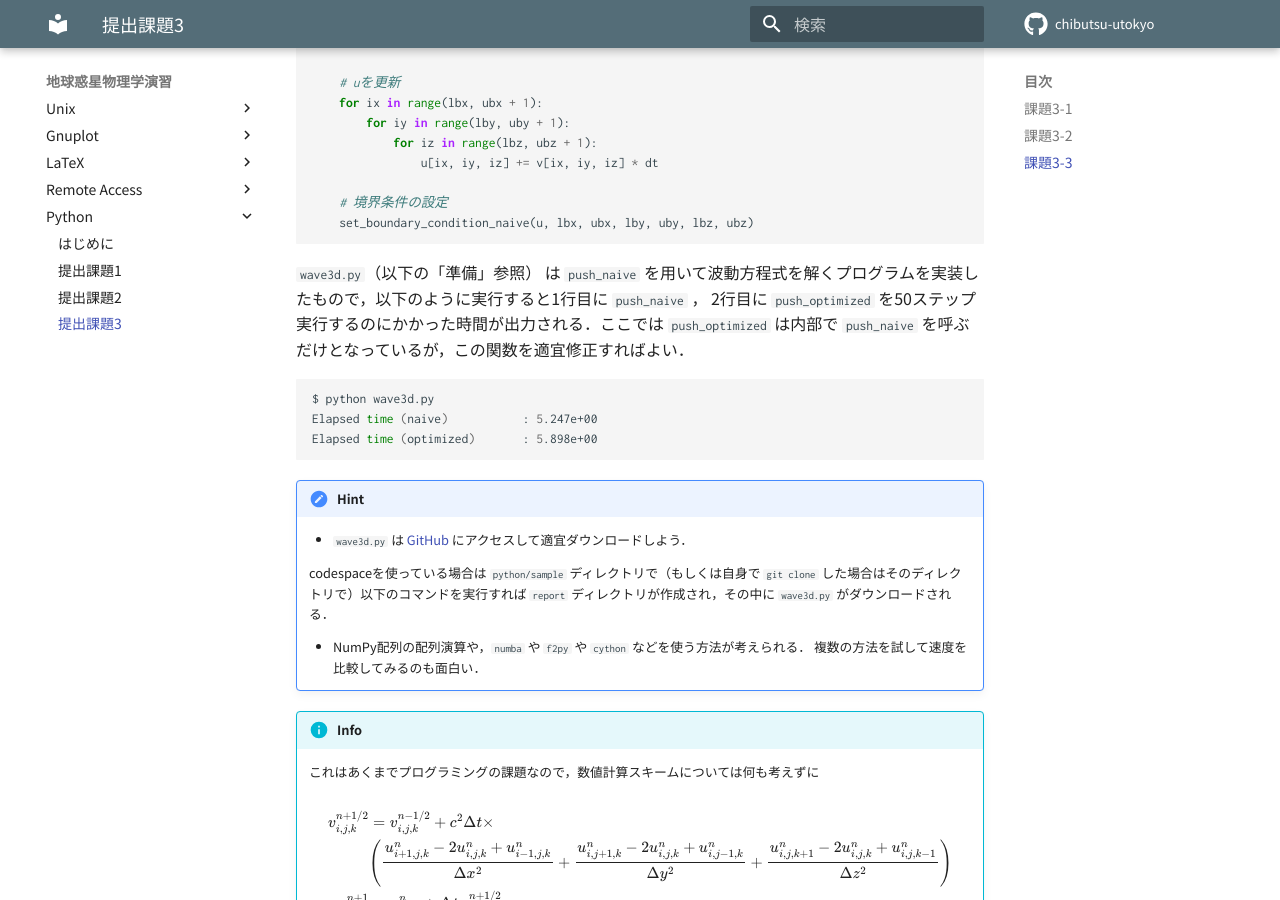
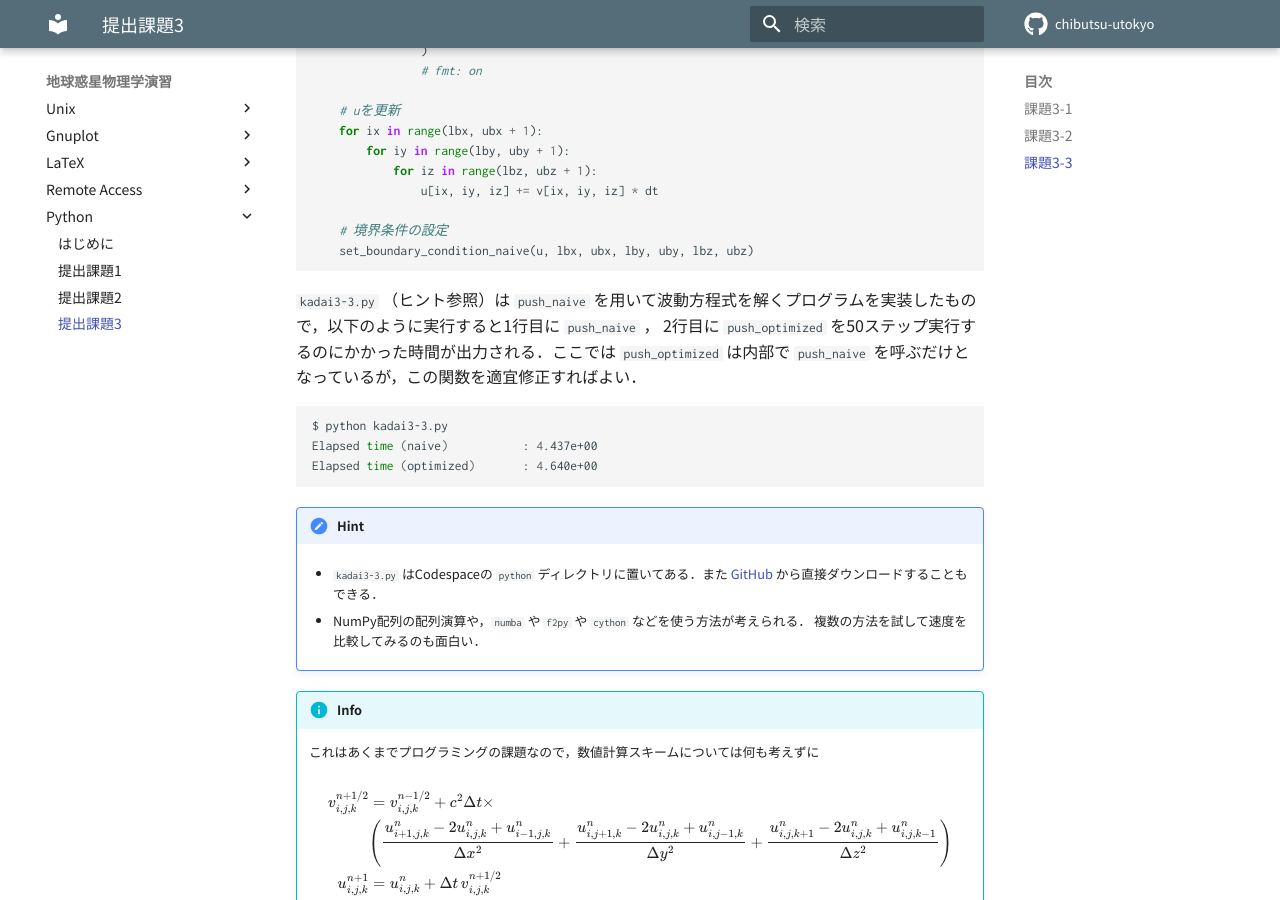
Before and after one commit to chibutsu-utokyo/chibutsu-utokyo.github.io, an MkDocs documentation site: the page built from docs/python/kadai3.md, in a window 1280 px wide and 900 px high, scrolled down 3522 px. Built offline with MkDocs 1.6.1 and Material for MkDocs 9.7.7, drawn with Linux system fonts in a browser that asks for light colours; comment, search, counter and statistics services are not loaded; some of the changed text lies outside the part shown.

Commit message:
Minor update

````diff
--- a/docs/python/kadai3.md
+++ b/docs/python/kadai3.md
@@ -2,6 +2,7 @@
 
 !!!note
     - 締め切りや提出方法・提出先については指示を出すのでそれに従ってください．
+    - 提出する際には必ず各課題のファイル名をそれぞれ `kadai3-1.py`, `kadai3-2.py`, ... として提出してください．
     - 少し難易度が高いかもしれないので全ての課題に取り組む必要はありません．できたところまでを提出してください．
 
 ## 課題3-1
@@ -148,18 +149,16 @@ def push_naive(u, v, lbx, ubx, lby, uby, lbz, ubz, dt, dx, dy, dz):
     set_boundary_condition_naive(u, lbx, ubx, lby, uby, lbz, ubz)
 ```
 
-`wave3d.py`（以下の「準備」参照） は `push_naive` を用いて波動方程式を解くプログラムを実装したもので，以下のように実行すると1行目に `push_naive` ， 2行目に `push_optimized` を50ステップ実行するのにかかった時間が出力される．ここでは `push_optimized` は内部で `push_naive` を呼ぶだけとなっているが，この関数を適宜修正すればよい．
+`kadai3-3.py` （ヒント参照）は `push_naive` を用いて波動方程式を解くプログラムを実装したもので，以下のように実行すると1行目に `push_naive` ， 2行目に `push_optimized` を50ステップ実行するのにかかった時間が出力される．ここでは `push_optimized` は内部で `push_naive` を呼ぶだけとなっているが，この関数を適宜修正すればよい．
 
 ```bash
-$ python wave3d.py
-Elapsed time (naive)           : 5.247e+00
-Elapsed time (optimized)       : 5.898e+00
+$ python kadai3-3.py
+Elapsed time (naive)           : 4.437e+00
+Elapsed time (optimized)       : 4.640e+00
 ```
 
 !!!hint
-    - `wave3d.py` は [GitHub](https://github.com/amanotk/python-resume-sample/blob/main/report/wave3d.py) にアクセスして適宜ダウンロードしよう．
-
-    codespaceを使っている場合は `python/sample` ディレクトリで（もしくは自身で `git clone` した場合はそのディレクトリで）以下のコマンドを実行すれば `report` ディレクトリが作成され，その中に `wave3d.py` がダウンロードされる．
+    - `kadai3-3.py` はCodespaceの `python` ディレクトリに置いてある．また [GitHub](https://github.com/chibutsu-utokyo/debian/blob/main/python/kadai3-3.py) から直接ダウンロードすることもできる．
 
     - NumPy配列の配列演算や，`numba` や `f2py` や `cython` などを使う方法が考えられる．
     複数の方法を試して速度を比較してみるのも面白い．
````
Also changed, not shown: other parts of docs/python/kadai3.md (+3 -3 lines), docs/python/kadai2.md (+1 -1 lines).
